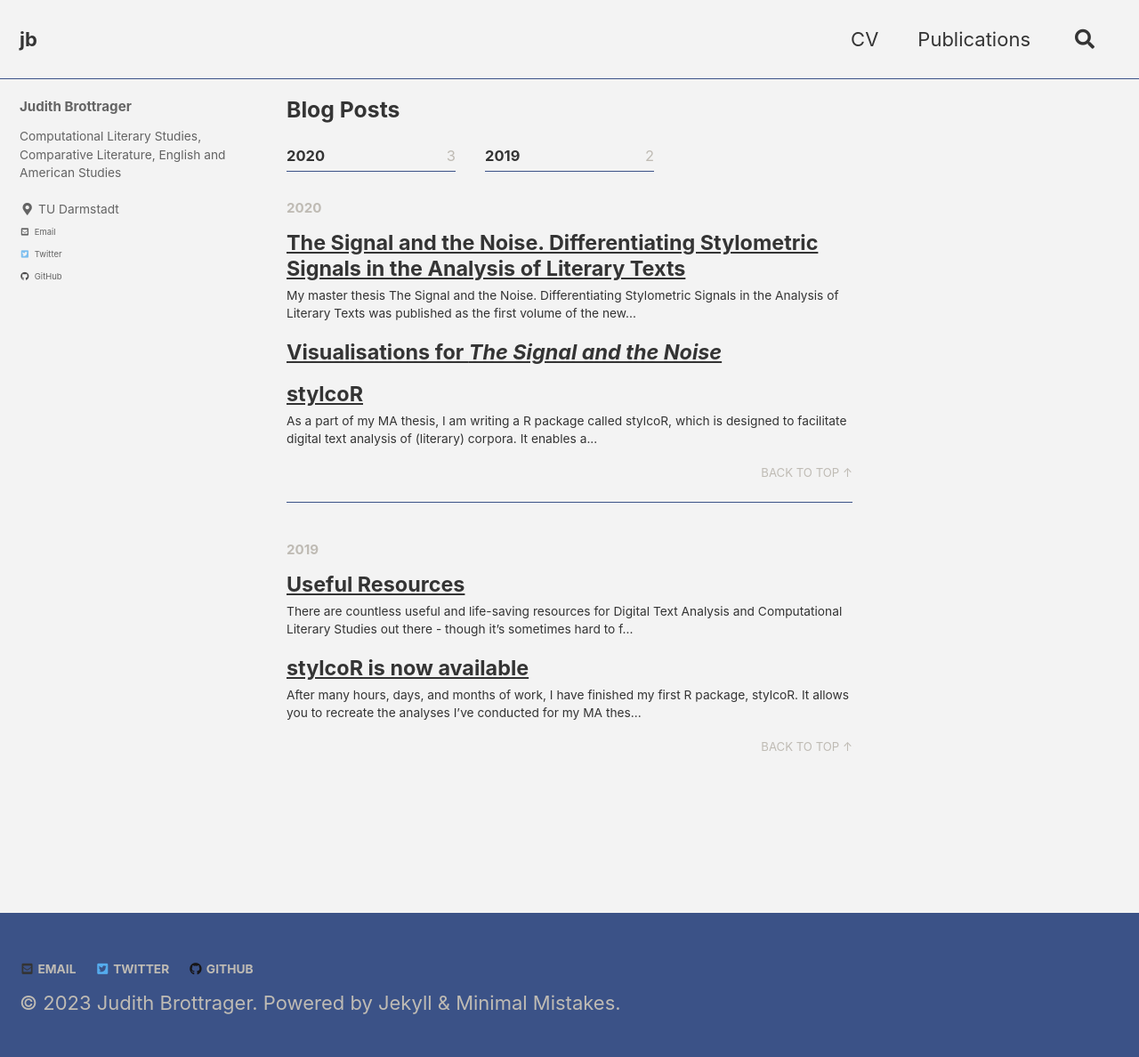
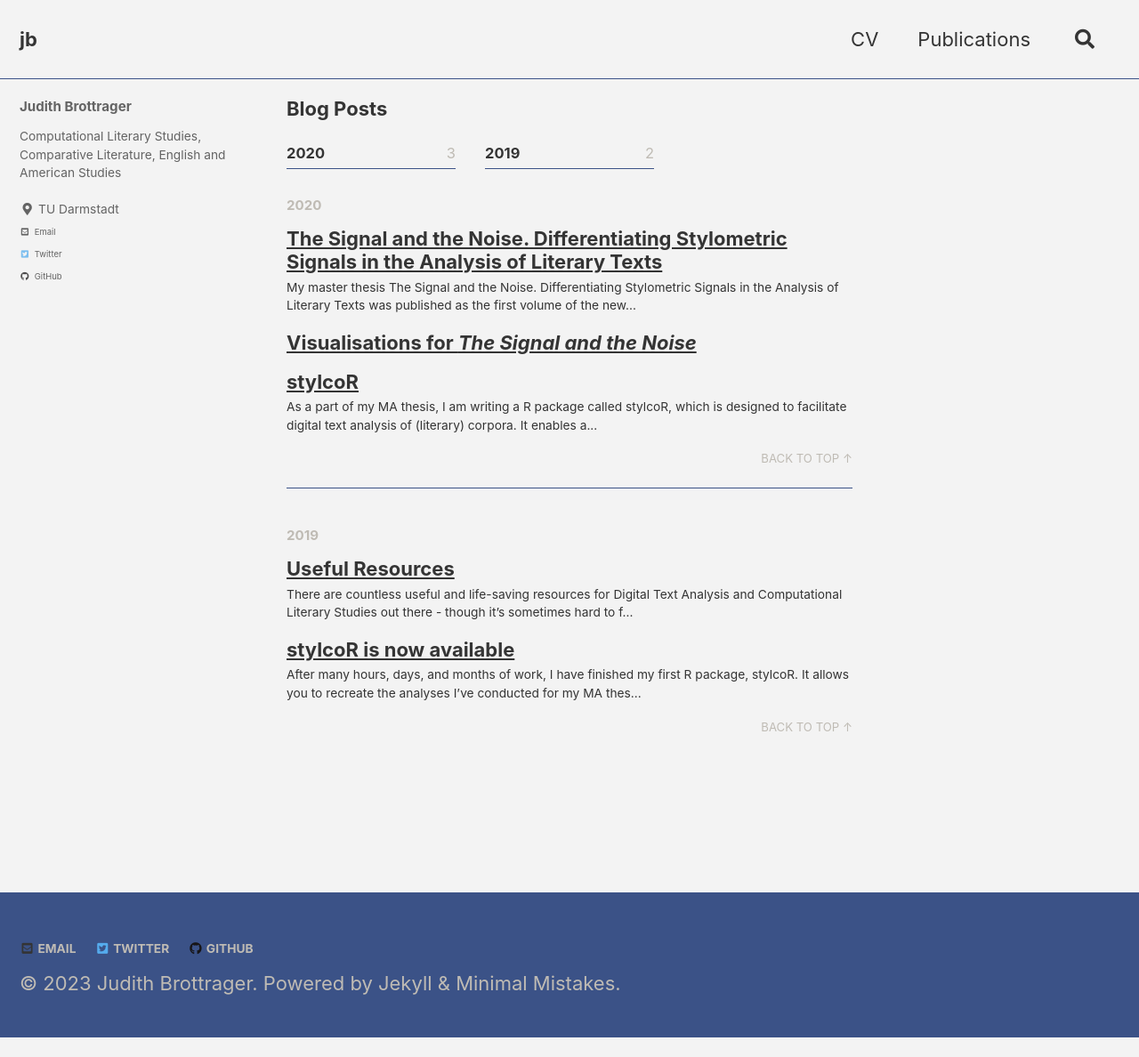
Before and after one commit to jbrottrager/jb, a Jekyll site: the page built from _pages/posts.md, in a window 1280 px wide. Shown: the whole page at 89% size. Built offline with Jekyll 4.4.1, drawn with Linux system fonts in a browser that asks for light colours; cached includes are drawn as plain includes; after the commit the page ends 1166 px from its top, so only the background shows below that.

Commit message:
Update _variables.scss

```diff
--- a/_sass/minimal-mistakes/_variables.scss
+++ b/_sass/minimal-mistakes/_variables.scss
@@ -34,8 +34,8 @@ $header-font-family: $sans-serif !default;
 $caption-font-family: $serif !default;
 
 /* type scale */
-$type-size-1: 1.25em !default; // ~31.248px
-$type-size-2: 1.25em !default; // ~25.008px
+$type-size-1: 1em !default; // ~31.248px
+$type-size-2: 1em !default; // ~25.008px
 $type-size-3: 1em !default; // ~20px
 $type-size-4: 0.75em !default; // ~16px
 $type-size-5: 0.6875em !default; // ~12px
@@ -44,9 +44,9 @@ $type-size-7: 0.4 !default; // ~10px
 $type-size-8: 0.2 !default; // ~10px
 
 /* headline scale */
-$h-size-1: 1.125em !default; // ~20px
-$h-size-2: 1.0625em !default; // ~18px
-$h-size-3: 1.03125em !default; // ~17px
+$h-size-1: 1em !default; // ~20px
+$h-size-2: 1em !default; // ~18px
+$h-size-3: 1em !default; // ~17px
 $h-size-4: 1em !default; // ~16.5px
 $h-size-5: 0.75em !default; // ~16px
 $h-size-6: 0.6875em !default; // ~12px
```
